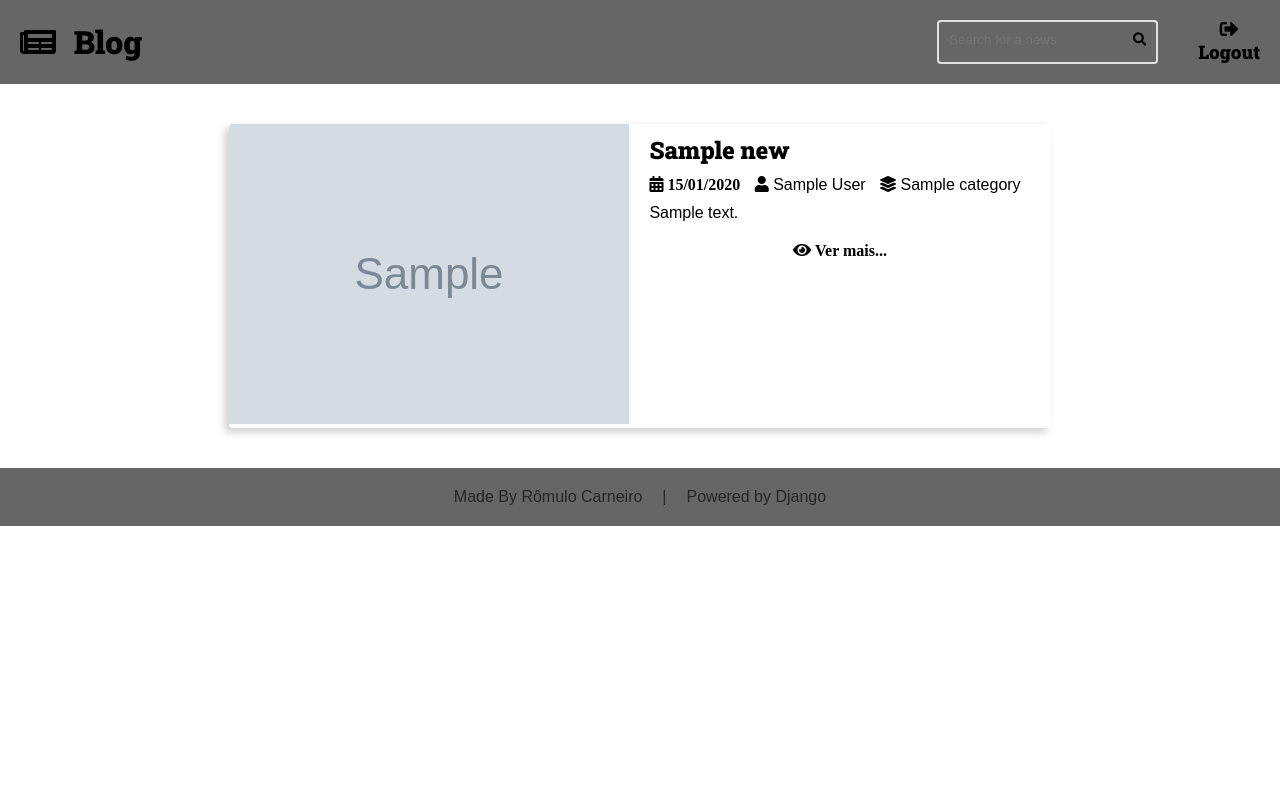
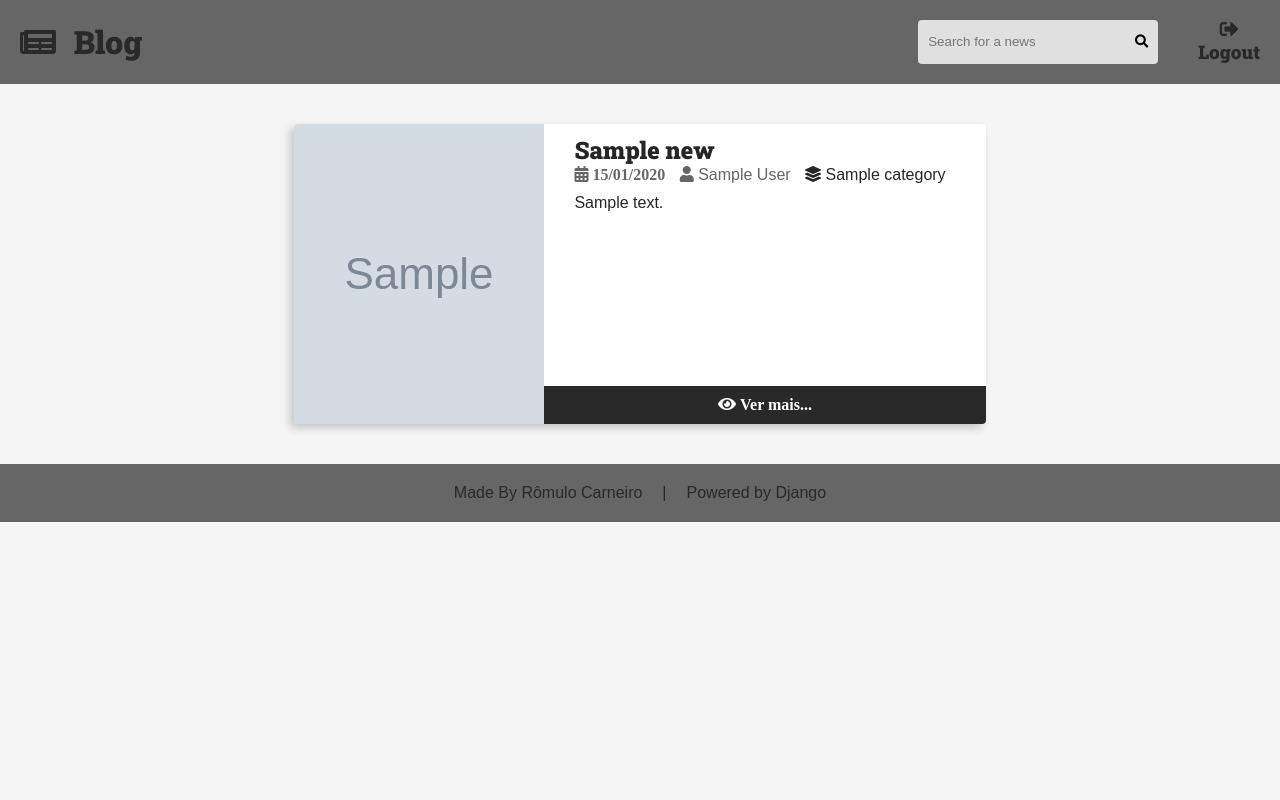
Before and after one commit to carneiroRomulo/Blog, a Django app: page / in a window 1280 px wide. Run offline with Django 4.2, Linux system fonts and the light colour scheme; tables that the repository leaves empty hold one stand-in row (values such as "Sample post"); grey boxes marked "Sample" are stand-in pictures.

Commit message:
style: Improve css

```diff
--- a/backend/urls.py
+++ b/backend/urls.py
@@ -1,3 +1,5 @@
+from django.conf import settings
+from django.conf.urls.static import static
 from django.contrib import admin
 from django.urls import include, path
 
@@ -5,3 +7,6 @@ urlpatterns = [
     path('admin/', admin.site.urls),
     path('', include('news.urls')),
 ]
+
+urlpatterns += static(settings.MEDIA_URL, document_root=settings.MEDIA_ROOT)
+urlpatterns += static(settings.STATIC_URL, document_root=settings.STATIC_ROOT)
--- a/base_static/global/css/styles.css
+++ b/base_static/global/css/styles.css
@@ -64,20 +64,17 @@ body {
   height: 100%;
   font-size: 1.6rem;
   font-family: var(--font-primary);
-  background: var(--color-gray-1);
-  color: var(--color-dark-text);
+  background: var(--neutral-color-6);
+  color: var(--neutral-color-0);
 }
 
 h1, h2, h3, h4, h5, h6 {
   font-family: var(--font-headings);
 }
 
-img {
-  max-width: 100%;
-}
 
 a {
-  color: var(--color-primary);
+  color: var(--neutral-color-1);
   text-decoration: none;
 }
 
@@ -116,8 +113,9 @@ gap: var(--spacing-gutter-large);
 }
 
 .search-form {
-  border: 0.2rem solid var(--neutral-color-5);
-  max-width: 36rem;
+  display: flex;
+  background: var(--neutral-color-5);
+  max-width: 24rem;
   border-radius: 0.4rem;
   position: relative;
   transition: all 300ms ease-in-out;
@@ -127,7 +125,7 @@ gap: var(--spacing-gutter-large);
   border: none;
   background: none;
   outline: none;
-  padding: 1rem;
+  padding: 0rem 1rem;
   transition: all 300ms ease-in-out;
 }
 .search-input {
@@ -135,20 +133,19 @@ gap: var(--spacing-gutter-large);
   padding-right: 3rem;
 }
 .search-button {
-  position: absolute;
   top: 0;
   right: 0;
 }
 .search-button:focus {
-  outline: 1px solid var(--color-primary);
+  outline: 1px solid var(--neutral-color-2);
   background: rgba(0, 0, 0, 0.05);
 }
 .search-form:focus-within {
-  border-color: var(--color-primary);
-  background: var(--color-white);
+  border-color: var(--neutral-color-2);
+  background: var(--neutral-color-7);
 }
 .search-form:focus-within .search-button {
-  color: var(--color-primary);
+  color: var(--neutral-color-2);
 }
 
 .main-footer {
@@ -169,13 +166,24 @@ gap: var(--spacing-gutter-large);
   display: flex;
   border-radius: .4rem;
   overflow: hidden;
-  background: var(--color-white);
+  background: var(--neutral-color-7);
   box-shadow: -4px 4px 8px rgba(0, 0, 0, 0.2);
   transition: all 200ms ease-in-out;
 }
 .news img {
-  max-width: 100%;
-  box-shadow: 10px solid black;
+  width: 250px;
+  height: 300px;
+  vertical-align: middle;
+}
+.news-content {
+  display: flex;
+  flex-direction: column;
+  justify-content: space-between;
+  width: 100%;
+  overflow: hidden;
+}
+.news-content-item {
+  padding: var(--spacing-gutter-small) var(--spacing-gutter-medium);
 }
 .news-list-item {
   max-width: 100%;
@@ -186,59 +194,43 @@ gap: var(--spacing-gutter-large);
   transform: scale(1.02);
 }
 .news-title-container {
-  padding: var(--spacing-gutter-small) var(--spacing-gutter-medium);
+  padding: 0 var(--spacing-gutter-small);
 }
 .news-title-container a {
   text-decoration: none;
-  color: var(--color-primary-dark);
+  color: var(--neutral-color-5);
 }
 .news-author {
-  padding: 0 var(--spacing-gutter-medium);
-}
-.news-content {
-  padding: var(--spacing-gutter-small) var(--spacing-gutter-medium);
+  padding: 0 var(--spacing-gutter-small);
 }
 .news-author-item {
-  color: var(--color-gray-4);
+  color: var(--neutral-color-2);
   margin-right: 1rem;
 }
 .news-author-item a {
-  color: var(--color-primary);
+  color: var(--neutral-color-0);
   transition: all 200ms ease-in-out;
   text-decoration: none;
 }
 .news-author-item a:hover {
-  color: var(--color-primary-dark-hover);
+  color: var(--neutral-color-2);
 }
-.news-meta-container {
-  display: flex;
-  flex-flow: row nowrap;
-  padding: var(--spacing-gutter-small);
-  background: var(--color-gray-1);
-}
-.news-meta-item {
-  display: flex;
-  flex-flow: column nowrap;
-  flex-shrink: 1;
-  flex-grow: 1;
-  text-align: center;
-}
-.news-meta-title {
-  font-size: 1.6rem;
+.news-description {
+  padding: var(--spacing-gutter-small)
 }
 .news-footer {
-  background: var(--color-primary-dark);
+  background: var(--neutral-color-1);
   text-align: center;
   transition: all 200ms ease-in-out;
 }
 .news-footer a {
-  color: var(--color-white);
+  color: var(--neutral-color-7);
   text-decoration: none;
   display: block;
   padding: var(--spacing-gutter-small);
 }
 .news-footer:hover {
-  background: var(--color-primary-dark-hover);
+  background: var(--neutral-color-2);
 }
 
 @media (max-width: 1300px) {
--- a/news/templates/news/partials/news.html
+++ b/news/templates/news/partials/news.html
@@ -1,13 +1,13 @@
 <div class="news news-list-item">
     <div class="news-cover">
-
         {% if not news.cover %}
-            <a href="https://placeholder.com"><img src="https://via.placeholder.com/300x200"></a>
+            <a href="https://placeholder.com"><img src="https://via.placeholder.com/250x350"></a>
         {% else %}
-            <img src={{ news.cover.url }} alt="Temporário">
+            <img src="{{ news.cover.url }}" alt="Temporário">
         {% endif %}
     </div>
-    <div>
+    <div class="news-content">
+        <div class="news-content-item">
             <div class="news-title-container">
                 <h2 class="news-title">{{ news.title }}</h2>
             </div>
@@ -34,8 +34,8 @@
                 {% endif %}
             </div>
 
-        <p class="news-content">{{ news.description }}</p>
-
+            <p class="news-description">{{ news.description }}</p>
+        </div>
         {% if not is_detail_page %}
             <footer class="news-footer">
                 <a href="">
```
Also changed, not shown: media/news/covers/2022/07/24/Screenshot.png (added), media/news/covers/2022/07/24/Screenshot_2022-07-23_at_11-11-57_Add_news_Django_site_admin.png (added). Lines whose indentation alone changed are shown as unchanged.
